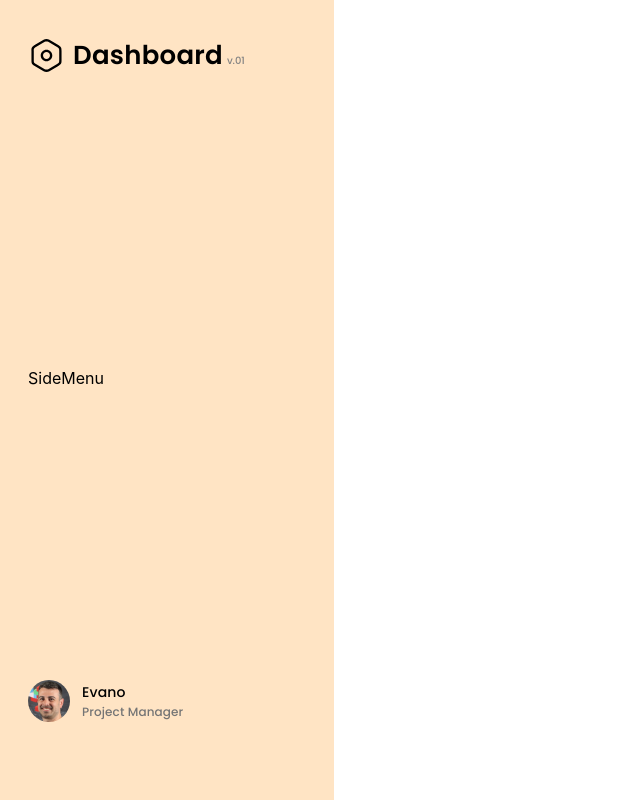
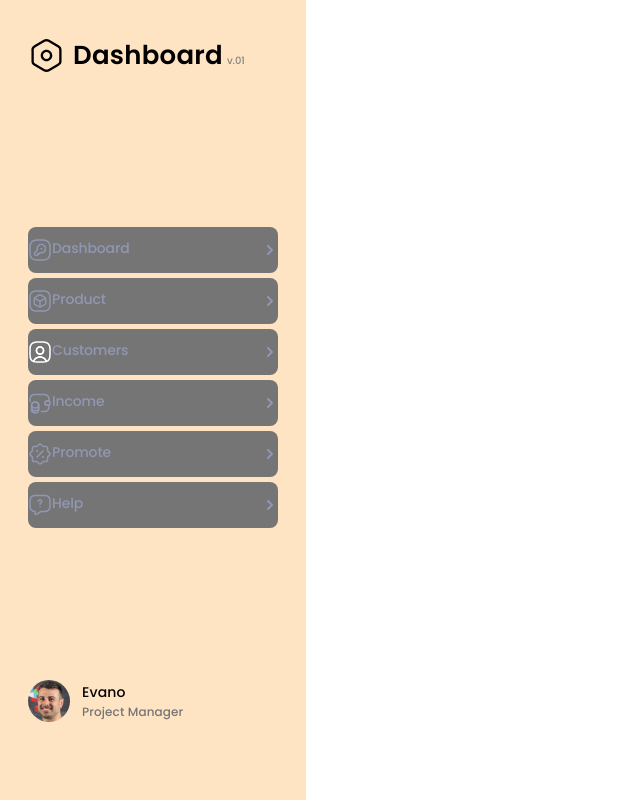
Before and after one commit to andrenaP/CRM-Dashboard-Customers, a React (Create React App) app: page / in a window 1280 px wide. Shown: the whole page, without its empty margins (0-640 px from the left). Built offline with nearby package versions, Linux system fonts and the light colour scheme.

Commit message:
add SideMenuLink

```diff
--- a/src/components/SideMenu/SideMenu.jsx
+++ b/src/components/SideMenu/SideMenu.jsx
@@ -1,11 +1,20 @@
 import {Logo} from "components/SideMenu/Logo"
 import './SideMenu.styles.css';
 import {Profile} from "./Profile"
+import {SideMenuLink} from "./SideMenuLink"
+import {Dashboard,Product,Customers,Income,Promote,Help,LogoSvg} from "img/icons"
 export const SideMenu = () => {
     return (
       <div className="SideMenu">
         <Logo/>
-      SideMenu
+      <ul className="SideMenu__Ul">
+        <SideMenuLink  Name="Dashboard" link="/12"> <Dashboard className="SideMenu__Ul__Li__Link__Svg"/> </SideMenuLink>
+        <SideMenuLink Name="Product" link="/23">  <Product className="SideMenu__Ul__Li__Link__Svg" /> </SideMenuLink>
+        <SideMenuLink Name="Customers" link="/23">  <Customers className="SideMenu__Ul__Li__Link__Svg" /> </SideMenuLink>
+        <SideMenuLink Name="Income" link="/23">  <Income className="SideMenu__Ul__Li__Link__Svg" /> </SideMenuLink>
+        <SideMenuLink Name="Promote" link="/23">  <Promote className="SideMenu__Ul__Li__Link__Svg" /> </SideMenuLink>
+        <SideMenuLink Name="Help" link="/23">  <Help className="SideMenu__Ul__Li__Link__Svg" /> </SideMenuLink>
+      </ul>
       <Profile/>
       </div>
     );
--- a/src/components/SideMenu/SideMenu.styles.css
+++ b/src/components/SideMenu/SideMenu.styles.css
@@ -85,3 +85,45 @@ letter-spacing: -0.1px;
             line-height: normal;
             letter-spacing: 0.12px;
         }
+
+
+
+
+.SideMenu__Ul{
+    display: flex;
+    flex-direction: column;
+    align-items: stretch;
+    gap: 5px;
+}
+.SideMenu__Ul__Li{
+}
+.SideMenu__Ul__Li__Link{
+    display: flex;
+    width: 250px;
+    justify-content: space-between;
+    border-radius: 8px;
+    background-color: #757575;
+    align-items: center;
+    height: 46px;
+
+}
+.SideMenu__Ul__Li__Link__Text{
+    display: flex;
+}
+.SideMenu__Ul__Li__Link__Text__Name{
+color: #9197B3;
+font-family: Poppins;
+font-size: 14px;
+font-style: normal;
+font-weight: 500;
+line-height: normal;
+letter-spacing: -0.14px;
+}
+.SideMenu__Ul__Li__Link__Chevron_right{
+    width: 16px;
+    height: 16px;
+}
+.SideMenu__Ul__Li__Link__Svg{
+    width: 24px;
+height: 24px;
+}
--- a/src/components/SideMenu/SideMenuLink.jsx
+++ b/src/components/SideMenu/SideMenuLink.jsx
@@ -1,8 +1,17 @@
 import './SideMenu.styles.css';
-export const SideMenuLink = (Name,Icon,link="/") => {
-    return (
-      <div>
-        SideMenuLink
-      </div>
+import {Chevron_right} from "img/icons"
+export const SideMenuLink = (props) => {
+  const Icon=props.Icon
+  console.log(Icon)
+    return (<li className='SideMenu__Ul__Li'>
+      <a href={props.link} className='SideMenu__Ul__Li__Link'>
+        <div className='SideMenu__Ul__Li__Link__Text'>
+        {props.children}
+        <span className='SideMenu__Ul__Li__Link__Text__Name'>{props.Name}</span>
+        </div>
+        <Chevron_right className="SideMenu__Ul__Li__Link__Chevron_right"/>
+      </a>
+      </li>
+
     );
   };
--- a/src/img/icons.jsx
+++ b/src/img/icons.jsx
@@ -1,10 +1,10 @@
 export const Dashboard = () => {
     return (
 <svg width="24" height="24" viewBox="0 0 24 24" fill="none" xmlns="http://www.w3.org/2000/svg">
-<path d="M9 22H15C20 22 22 20 22 15V9C22 4 20 2 15 2H9C4 2 2 4 2 9V15C2 20 4 22 9 22Z" stroke="#9197B3" stroke-width="1.5" stroke-linecap="round" stroke-linejoin="round"/>
-<path d="M16.28 13.61C15.15 14.74 13.53 15.09 12.1 14.64L9.51001 17.22C9.33001 17.41 8.96001 17.53 8.69001 17.49L7.49001 17.33C7.09001 17.28 6.73001 16.9 6.67001 16.51L6.51001 15.31C6.47001 15.05 6.60001 14.68 6.78001 14.49L9.36001 11.91C8.92001 10.48 9.26001 8.86001 10.39 7.73001C12.01 6.11001 14.65 6.11001 16.28 7.73001C17.9 9.34001 17.9 11.98 16.28 13.61Z" stroke="#9197B3" stroke-width="1.5" stroke-miterlimit="10" stroke-linecap="round" stroke-linejoin="round"/>
-<path d="M10.45 16.28L9.59998 15.42" stroke="#9197B3" stroke-width="1.5" stroke-miterlimit="10" stroke-linecap="round" stroke-linejoin="round"/>
-<path d="M13.3945 10.7H13.4035" stroke="#9197B3" stroke-width="2" stroke-linecap="round" stroke-linejoin="round"/>
+<path d="M9 22H15C20 22 22 20 22 15V9C22 4 20 2 15 2H9C4 2 2 4 2 9V15C2 20 4 22 9 22Z" stroke="#9197B3" strokeWidth="1.5" strokeLinecap="round" strokeLinejoin="round"/>
+<path d="M16.28 13.61C15.15 14.74 13.53 15.09 12.1 14.64L9.51001 17.22C9.33001 17.41 8.96001 17.53 8.69001 17.49L7.49001 17.33C7.09001 17.28 6.73001 16.9 6.67001 16.51L6.51001 15.31C6.47001 15.05 6.60001 14.68 6.78001 14.49L9.36001 11.91C8.92001 10.48 9.26001 8.86001 10.39 7.73001C12.01 6.11001 14.65 6.11001 16.28 7.73001C17.9 9.34001 17.9 11.98 16.28 13.61Z" stroke="#9197B3" strokeWidth="1.5" strokeMiterlimit="10" strokeLinecap="round" strokeLinejoin="round"/>
+<path d="M10.45 16.28L9.59998 15.42" stroke="#9197B3" strokeWidth="1.5" strokeMiterlimit="10" strokeLinecap="round" strokeLinejoin="round"/>
+<path d="M13.3945 10.7H13.4035" stroke="#9197B3" strokeWidth="2" strokeLinecap="round" strokeLinejoin="round"/>
 </svg>
     );
   };
@@ -24,7 +24,7 @@ export const Dashboard = () => {
     return (
 <svg width="24" height="24" viewBox="0 0 24 24" fill="none" xmlns="http://www.w3.org/2000/svg">
 <path d="M15.0006 22.7498H9.00063C7.68063 22.7498 6.58063 22.6198 5.65063 22.3398C5.31063 22.2398 5.09063 21.9098 5.11063 21.5598C5.36063 18.5698 8.39063 16.2197 12.0006 16.2197C15.6106 16.2197 18.6306 18.5598 18.8906 21.5598C18.9206 21.9198 18.7006 22.2398 18.3506 22.3398C17.4206 22.6198 16.3206 22.7498 15.0006 22.7498ZM6.72063 21.0598C7.38063 21.1898 8.13063 21.2498 9.00063 21.2498H15.0006C15.8706 21.2498 16.6206 21.1898 17.2806 21.0598C16.7506 19.1398 14.5606 17.7197 12.0006 17.7197C9.44063 17.7197 7.25063 19.1398 6.72063 21.0598Z" fill="white"/>
-<path d="M15 2H9C4 2 2 4 2 9V15C2 18.78 3.14 20.85 5.86 21.62C6.08 19.02 8.75 16.97 12 16.97C15.25 16.97 17.92 19.02 18.14 21.62C20.86 20.85 22 18.78 22 15V9C22 4 20 2 15 2ZM12 14.17C10.02 14.17 8.42 12.56 8.42 10.58C8.42 8.60002 10.02 7 12 7C13.98 7 15.58 8.60002 15.58 10.58C15.58 12.56 13.98 14.17 12 14.17Z" stroke="white" stroke-width="1.5" stroke-linecap="round" stroke-linejoin="round"/>
+<path d="M15 2H9C4 2 2 4 2 9V15C2 18.78 3.14 20.85 5.86 21.62C6.08 19.02 8.75 16.97 12 16.97C15.25 16.97 17.92 19.02 18.14 21.62C20.86 20.85 22 18.78 22 15V9C22 4 20 2 15 2ZM12 14.17C10.02 14.17 8.42 12.56 8.42 10.58C8.42 8.60002 10.02 7 12 7C13.98 7 15.58 8.60002 15.58 10.58C15.58 12.56 13.98 14.17 12 14.17Z" stroke="white" strokeWidth="1.5" strokeLinecap="round" strokeLinejoin="round"/>
 <path d="M11.9999 14.92C9.60992 14.92 7.66992 12.97 7.66992 10.58C7.66992 8.19002 9.60992 6.25 11.9999 6.25C14.3899 6.25 16.3299 8.19002 16.3299 10.58C16.3299 12.97 14.3899 14.92 11.9999 14.92ZM11.9999 7.75C10.4399 7.75 9.16992 9.02002 9.16992 10.58C9.16992 12.15 10.4399 13.42 11.9999 13.42C13.5599 13.42 14.8299 12.15 14.8299 10.58C14.8299 9.02002 13.5599 7.75 11.9999 7.75Z" fill="white"/>
 </svg>
     );
@@ -33,11 +33,11 @@ export const Dashboard = () => {
   export const Income = () => {
     return (
 <svg width="24" height="24" viewBox="0 0 24 24" fill="none" xmlns="http://www.w3.org/2000/svg">
-<path d="M10.7516 16.8604V18.8904C10.7516 20.6104 9.15158 22.0004 7.18158 22.0004C5.21158 22.0004 3.60156 20.6104 3.60156 18.8904V16.8604C3.60156 18.5804 5.20158 19.8004 7.18158 19.8004C9.15158 19.8004 10.7516 18.5704 10.7516 16.8604Z" stroke="#9197B3" stroke-width="1.5" stroke-linecap="round" stroke-linejoin="round"/>
-<path d="M10.7501 14.11C10.7501 14.61 10.6101 15.07 10.3701 15.47C9.78006 16.44 8.57004 17.05 7.17004 17.05C5.77004 17.05 4.56003 16.43 3.97003 15.47C3.73003 15.07 3.59009 14.61 3.59009 14.11C3.59009 13.25 3.99007 12.48 4.63007 11.92C5.28007 11.35 6.17003 11.01 7.16003 11.01C8.15003 11.01 9.04006 11.36 9.69006 11.92C10.3501 12.47 10.7501 13.25 10.7501 14.11Z" stroke="#9197B3" stroke-width="1.5" stroke-linecap="round" stroke-linejoin="round"/>
-<path d="M10.7516 14.11V16.86C10.7516 18.58 9.15158 19.8 7.18158 19.8C5.21158 19.8 3.60156 18.57 3.60156 16.86V14.11C3.60156 12.39 5.20158 11 7.18158 11C8.17158 11 9.06161 11.35 9.71161 11.91C10.3516 12.47 10.7516 13.25 10.7516 14.11Z" stroke="#9197B3" stroke-width="1.5" stroke-linecap="round" stroke-linejoin="round"/>
-<path d="M22 10.9699V13.03C22 13.58 21.56 14.0299 21 14.0499H19.0399C17.9599 14.0499 16.97 13.2599 16.88 12.1799C16.82 11.5499 17.0599 10.9599 17.4799 10.5499C17.8499 10.1699 18.36 9.94995 18.92 9.94995H21C21.56 9.96995 22 10.4199 22 10.9699Z" stroke="#9197B3" stroke-width="1.5" stroke-linecap="round" stroke-linejoin="round"/>
-<path d="M2 10.5V8.5C2 5.78 3.64 3.88 6.19 3.56C6.45 3.52 6.72 3.5 7 3.5H16C16.26 3.5 16.51 3.50999 16.75 3.54999C19.33 3.84999 21 5.76 21 8.5V9.95001H18.92C18.36 9.95001 17.85 10.17 17.48 10.55C17.06 10.96 16.82 11.55 16.88 12.18C16.97 13.26 17.96 14.05 19.04 14.05H21V15.5C21 18.5 19 20.5 16 20.5H13.5" stroke="#9197B3" stroke-width="1.5" stroke-linecap="round" stroke-linejoin="round"/>
+<path d="M10.7516 16.8604V18.8904C10.7516 20.6104 9.15158 22.0004 7.18158 22.0004C5.21158 22.0004 3.60156 20.6104 3.60156 18.8904V16.8604C3.60156 18.5804 5.20158 19.8004 7.18158 19.8004C9.15158 19.8004 10.7516 18.5704 10.7516 16.8604Z" stroke="#9197B3" strokeWidth="1.5" strokeLinecap="round" strokeLinejoin="round"/>
+<path d="M10.7501 14.11C10.7501 14.61 10.6101 15.07 10.3701 15.47C9.78006 16.44 8.57004 17.05 7.17004 17.05C5.77004 17.05 4.56003 16.43 3.97003 15.47C3.73003 15.07 3.59009 14.61 3.59009 14.11C3.59009 13.25 3.99007 12.48 4.63007 11.92C5.28007 11.35 6.17003 11.01 7.16003 11.01C8.15003 11.01 9.04006 11.36 9.69006 11.92C10.3501 12.47 10.7501 13.25 10.7501 14.11Z" stroke="#9197B3" strokeWidth="1.5" strokeLinecap="round" strokeLinejoin="round"/>
+<path d="M10.7516 14.11V16.86C10.7516 18.58 9.15158 19.8 7.18158 19.8C5.21158 19.8 3.60156 18.57 3.60156 16.86V14.11C3.60156 12.39 5.20158 11 7.18158 11C8.17158 11 9.06161 11.35 9.71161 11.91C10.3516 12.47 10.7516 13.25 10.7516 14.11Z" stroke="#9197B3" strokeWidth="1.5" strokeLinecap="round" strokeLinejoin="round"/>
+<path d="M22 10.9699V13.03C22 13.58 21.56 14.0299 21 14.0499H19.0399C17.9599 14.0499 16.97 13.2599 16.88 12.1799C16.82 11.5499 17.0599 10.9599 17.4799 10.5499C17.8499 10.1699 18.36 9.94995 18.92 9.94995H21C21.56 9.96995 22 10.4199 22 10.9699Z" stroke="#9197B3" strokeWidth="1.5" strokeLinecap="round" strokeLinejoin="round"/>
+<path d="M2 10.5V8.5C2 5.78 3.64 3.88 6.19 3.56C6.45 3.52 6.72 3.5 7 3.5H16C16.26 3.5 16.51 3.50999 16.75 3.54999C19.33 3.84999 21 5.76 21 8.5V9.95001H18.92C18.36 9.95001 17.85 10.17 17.48 10.55C17.06 10.96 16.82 11.55 16.88 12.18C16.97 13.26 17.96 14.05 19.04 14.05H21V15.5C21 18.5 19 20.5 16 20.5H13.5" stroke="#9197B3" strokeWidth="1.5" strokeLinecap="round" strokeLinejoin="round"/>
 </svg>
     );
   };
@@ -74,7 +74,7 @@ export const Dashboard = () => {
   export const Chevron_right = () => {
     return (
 <svg width="16" height="16" viewBox="0 0 16 16" fill="none" xmlns="http://www.w3.org/2000/svg">
-<path d="M6 12L10 8L6 4" stroke="#9197B3" stroke-width="2" stroke-linecap="round" stroke-linejoin="round"/>
+<path d="M6 12L10 8L6 4" stroke="#9197B3" strokeWidth="2" strokeLinecap="round" strokeLinejoin="round"/>
 </svg>
     );
   };
--- a/src/index.css
+++ b/src/index.css
@@ -11,3 +11,107 @@ code {
   font-family: source-code-pro, Menlo, Monaco, Consolas, 'Courier New',
     monospace;
 }
+
+/* Reset styles */
+* {
+  box-sizing: border-box;
+}
+
+h1,
+h2,
+h3,
+h4,
+h5,
+h6,
+p {
+  margin: 0;
+}
+
+p:last-child {
+  margin-bottom: 0;
+}
+
+ul {
+  margin: 0;
+  padding: 0;
+  list-style: none;
+}
+
+a {
+  color: currentColor;
+  text-decoration: none;
+  font-style: normal;
+}
+
+button {
+  cursor: pointer;
+}
+
+address {
+  font-style: normal;
+}
+
+img {
+  display: block;
+  max-width: 100%;
+  height: auto;
+}
+
+/* colors fot thema switch
+
+--background-color: #f6f6f6;
+--header-background-color: #ffffff;
+--font-color-dark: #111111;
+--font-color-selected: #4f2ee8;
+--categories-font-color: rgba(17, 17, 17, 0.6);
+--header-border-color: #111111;
+--categories-scroll-color: #e0e0e0;
+--background-color: #f6f6f6;
+--header-background-color: #ffffff;
+--font-color-dark: #111111;
+--font-color-selected: #4f2ee8; */
+
+:root {
+  --container-width: 100%;
+  --author-category-booklist-font-color: #b4afaf;
+  --blue-color: #4f2ee8;
+  --white-color: #ffffff;
+  --black-color: #111111;
+  --pagination-orange-color: #EAC645;
+  --support-ukraine-font-color: #ffffff;
+  --shopping-list-book-card-border-color: rgba(79, 46, 232, 0.4);
+  --support-ukraine-modal-menu-background: radial-gradient(
+    189.32% 190.93% at 59.76% -23.42%,
+    #4f2ee8 18.03%,
+    #fff 100%
+  );
+}
+
+body {
+  font-family: 'DM Sans', sans-serif;
+  background-color: var(--page-background-color);
+}
+
+.container {
+  width: var(--container-width);
+  padding-left: 20px;
+  padding-right: 20px;
+  margin: 0 auto;
+}
+
+.visually-hidden {
+  position: absolute;
+  width: 1px;
+  height: 1px;
+  margin: -1px;
+  border: 0;
+  padding: 0;
+  white-space: nowrap;
+  clip-path: inset(100%);
+  clip: rect(0 0 0 0);
+  overflow: hidden;
+}
+
+.visuality {
+  display: none;
+}
```
